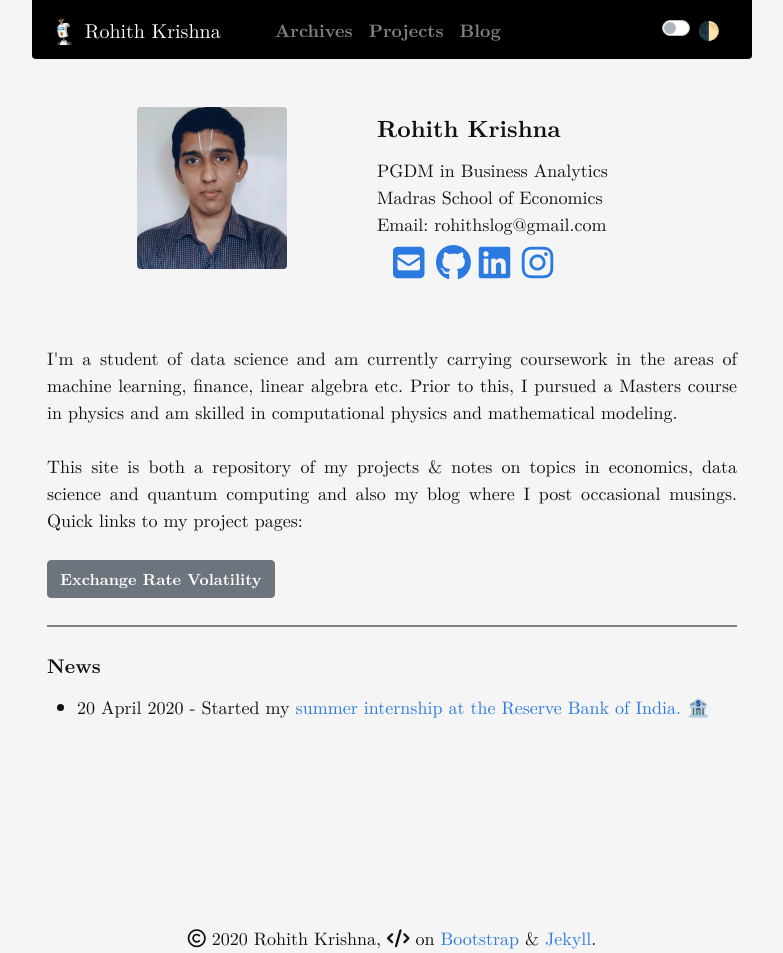
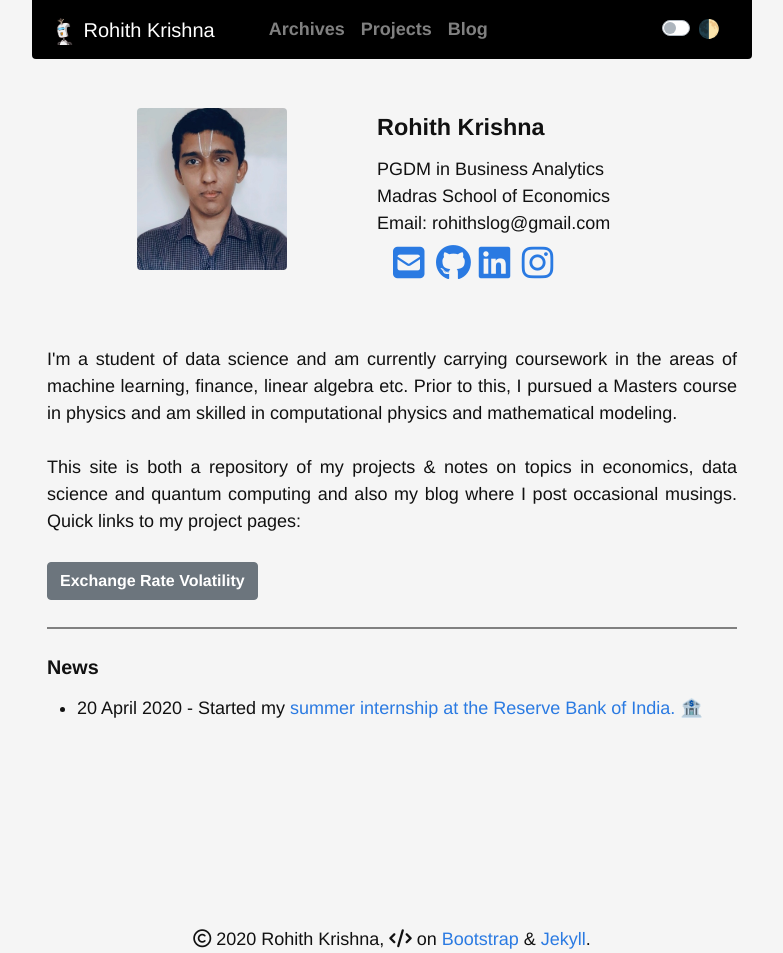
Before and after one commit to rohithmay/rohithmay.github.io, a Jekyll site: the page built from index.md, in a window 1280 px wide. Shown: the whole page, without its empty margins (248-1031 px from the left). Built offline with Jekyll 4.4.1, drawn with Linux system fonts in a browser that asks for light colours; nearby versions of some CDN libraries; a style sheet for code colours, icons or effects is not loaded.

Commit message:
Update _base.scss

```diff
--- a/_sass/_base.scss
+++ b/_sass/_base.scss
@@ -56,7 +56,7 @@ dl, dd, ol, ul, figure {
  * Basic styling
  */
 body {
-    font-family: 'Latin Modern', Georgia, Times, serif;
+    font-family: $base-font-family;
     font-size: $base-font-size;
     line-height: $base-line-height;
     font-weight: 500;
```
